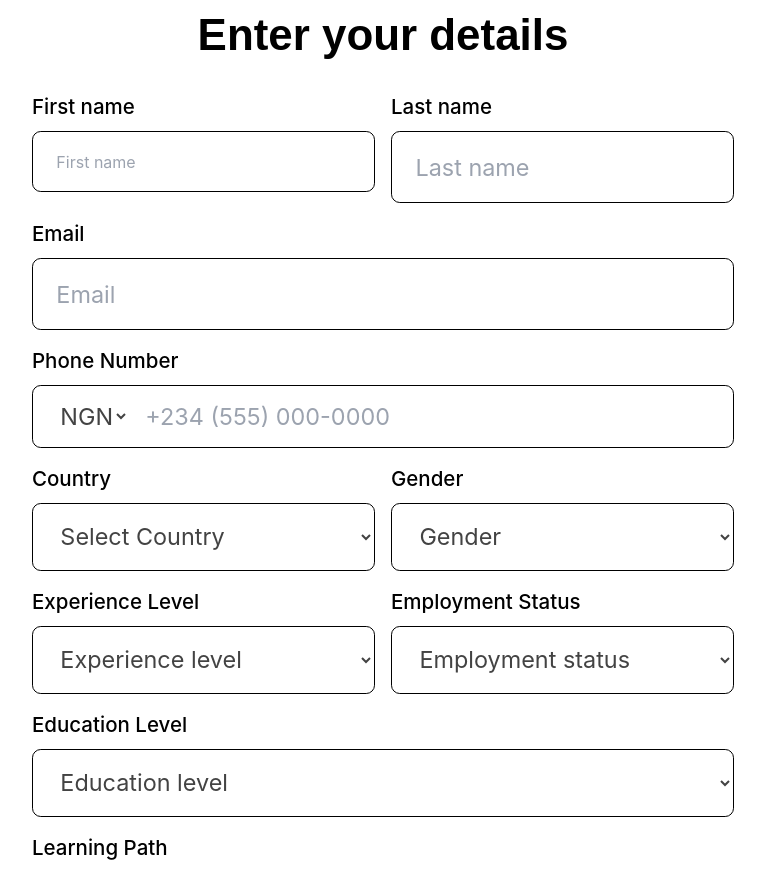
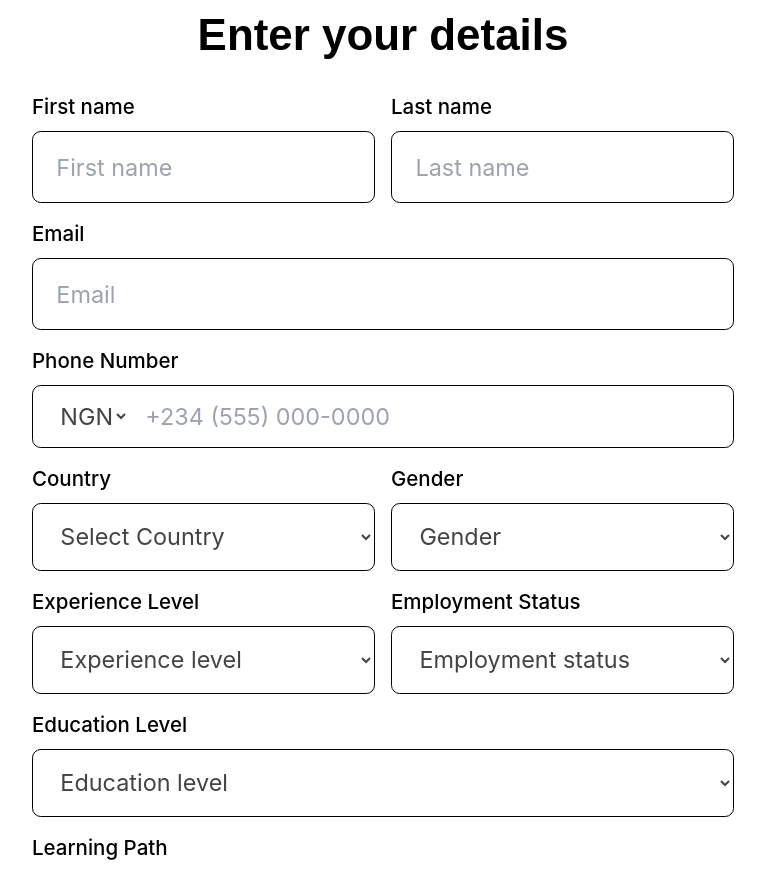
Before and after one commit to damsman10/incubate-retain, a React (Vite) app: page /program/customer-success in a window 1280 px wide. Shown: the part 1460-2329 px from the top of the page, without its empty margins (257-1022 px from the left). Built offline with nearby package versions, Linux system fonts and the light colour scheme.

Commit message:
form update

```diff
--- a/src/components/Form.jsx
+++ b/src/components/Form.jsx
@@ -48,7 +48,7 @@ const Form = () => {
                 value={formData.firstName}
                 onChange={handleChange}
                 placeholder="First name"
-                className="w-full py-[12px] px-[16px] md:py-[17.56px] md:px-[23.41px] border-[1.46px] border-black rounded-[8.78px] bg-white text-[#434343] font-inter text-[16px] md:text-[16px]"
+                className="w-full py-[12px] px-[16px] md:py-[17.56px] md:px-[23.41px] border-[1.46px] border-black rounded-[8.78px] bg-white text-[#434343] font-inter text-[16px] md:text-[23.41px]"
               />
             </div>
             <div className="flex-1">
@@ -97,7 +97,7 @@ const Form = () => {
                 value={formData.phoneNumber}
                 onChange={handleChange}
                 placeholder="+234 (555) 000-0000"
-                className="flex-1 py-2 ml-4 bg-white text-[#434343] font-inter text-[16px] md:text-[23.41px] rounded-r-md focus:outline-none"
+                className="flex-1 py-2 ml-4 bg-white w-10 text-[#434343] font-inter text-[16px] md:text-[23.41px] rounded-r-md focus:outline-none"
               />
             </div>
           </div>
```
